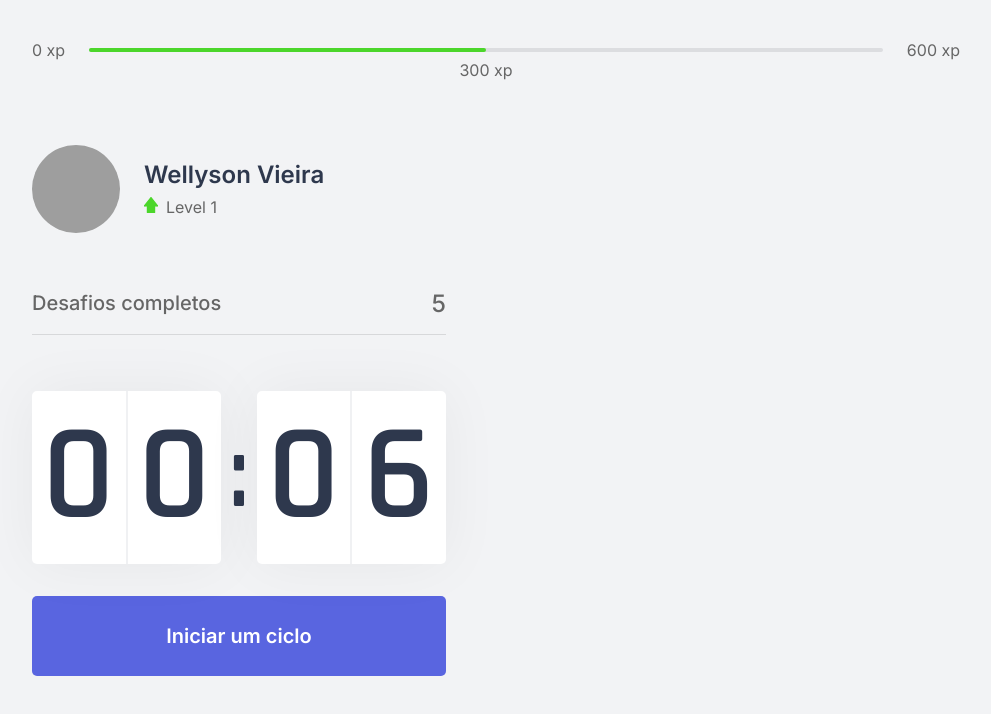
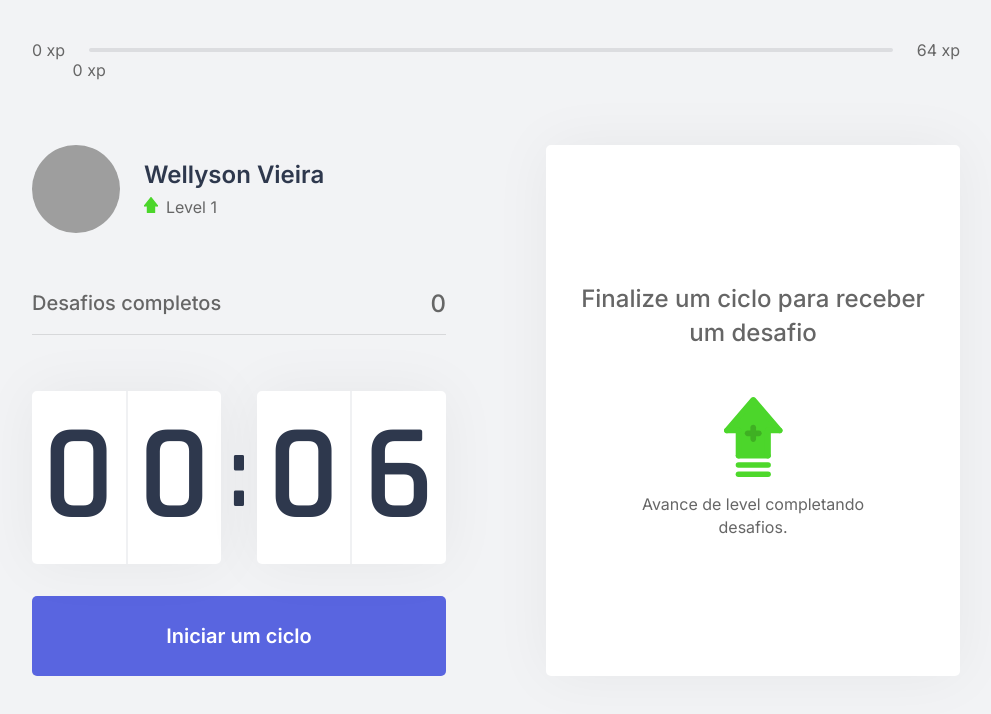
Before and after one commit to wellysonvie/NLW-4, a Next.js app: page / in a window 1280 px wide. Shown: the top 714 px of the page, without its empty margins (144-1135 px from the left). Built offline with nearby package versions, Linux system fonts and the light colour scheme; grey boxes are pictures that could not be loaded.

Commit message:
feat: create challenge context

```diff
--- /dev/null
+++ b/challenges.json
@@ -0,0 +1,62 @@
+[
+	{
+		"type": "body",
+		"description": "Estique um de seus braços com a palma da mão virada para frente e puxe os dedos para cima por 10 segundos por mão.",
+		"amount": 80
+	},
+	{
+		"type": "body",
+		"description": "Estique seu braço contra o peito e puxe-o utilizando o outro braço por 10 segundos por braço.",
+		"amount": 60
+	},
+	{
+		"type": "body",
+		"description": "Puxe seu pescoço com a ajuda da mão para a direita e para a esquerda, permanecendo na posição por alguns segundos.",
+		"amount": 70
+	},
+	{
+		"type": "body",
+		"description": "Com as duas mãos na parte de trás da cabeça, leve-a para baixo, alongando a parte de trás da região.",
+		"amount": 60
+	},
+	{
+		"type": "body",
+		"description": "Cruze as pernas e desça com as mãos esticadas em direção ao chão. Repita o movimento com a outra perna na frente.",
+		"amount": 100
+	},
+	{
+		"type": "body",
+		"description": "Sentado, abra as pernas e tente encostar as palmas das mãos no chão, repita 3 vezes por 5 segundos.",
+		"amount": 80
+	},
+	{
+		"type": "body",
+		"description": "Puxe o joelho de encontro ao peito e segure, troque de perna após 10 segundos.",
+		"amount": 50
+	},
+	{
+		"type": "body",
+		"description": "Sentado, cruze uma perna e incline seu tronco à frente, troque de perna após 10 segundos.",
+		"amount": 80
+	},
+	{
+		"type": "eye",
+		"description": "Sentado, feche os olhos e cubra-os com as palmas da mão durante 2 minutos, depois abra normalmente.",
+		"amount": 90
+	},
+	{
+		"type": "eye",
+		"description": "Em algum ambiente aberto, olhe o mais longe que puder em quatro direções por 3s, mexa apenas os olhos. Repita 3 vezes.",
+		"amount": 140
+	},
+	{
+		"type": "eye",
+		"description": "Usando os polegares, massage a área abaixo das sobrancelhas em movimentos circulares por 15 segundos.",
+		"amount": 70
+	},
+	{
+		"type": "body",
+		"description": "Em pé, gire a cintura o máximo que puder para a esquerda, segure por cinco segundos. Repita para a direita.",
+		"amount": 90
+	}
+]
--- /dev/null
+++ b/src/components/ChallengeBox.tsx
@@ -0,0 +1,45 @@
+import { useContext } from "react";
+import { ChallengesContext } from "../contexts/ChallengesContext";
+import styles from "../styles/components/ChallengeBox.module.css";
+
+export function ChallengeBox() {
+  const { activeChallenge, resetChallenge } = useContext(ChallengesContext);
+
+  return (
+    <div className={styles.challengeBoxContainer}>
+      { activeChallenge ? (
+        <div className = {styles.challengeActive}>
+          <header>Ganhe {activeChallenge.amount} xp</header>
+          <main>
+            <img src={`icons/${activeChallenge.type}.svg`} alt=""/>
+            <strong>Novo desafio</strong>
+            <p>{activeChallenge.description}</p>
+          </main>
+          <footer>
+            <button
+              type="button"
+              className={styles.challengeFailedButton}
+              onClick={resetChallenge}
+            >
+              Falhei
+            </button>
+            <button
+              type="button"
+              className={styles.challengeSucceededButton}
+            >
+              Completei
+            </button>
+          </footer>
+        </div>
+      ) : (
+        <div className = {styles.challengeNotActive}>
+          <strong>Finalize um ciclo para receber um desafio</strong>
+          <p>
+            <img src="icons/level-up.svg" alt="Level Up" />
+            Avance de level completando desafios.
+          </p>
+        </div>
+      )}
+    </div >
+  );
+}
--- a/src/components/CompleteChallenges.tsx
+++ b/src/components/CompleteChallenges.tsx
@@ -1,10 +1,14 @@
+import { useContext } from 'react';
+import { ChallengesContext } from '../contexts/ChallengesContext';
 import styles from '../styles/components/CompleteChallenges.module.css';
 
 export function CompleteChallenges() {
+  const { challengesCompleted } = useContext(ChallengesContext);
+
   return (
     <div className={styles.completeChallengesContainer}>
       <span>Desafios completos</span>
-      <span>5</span>
+      <span>{challengesCompleted}</span>
     </div>
   );
 }
--- a/src/components/Countdown.tsx
+++ b/src/components/Countdown.tsx
@@ -1,4 +1,5 @@
-import { useState, useEffect } from 'react';
+import { useState, useEffect, useContext } from 'react';
+import { ChallengesContext } from '../contexts/ChallengesContext';
 import styles from '../styles/components/Countdown.module.css';
 
 let countdownTimeout: NodeJS.Timeout;
@@ -6,6 +7,8 @@ let countdownTimeout: NodeJS.Timeout;
 export function Countdown() {
 
   const patternTime = 0.1 * 60;
+
+  const { startNewChallenge } = useContext(ChallengesContext);
 
   const [time, setTime] = useState(patternTime);
   const [isActive, setIsActive] = useState(false);
@@ -35,6 +38,7 @@ export function Countdown() {
     } else if (isActive && time == 0) {
       setHasFinished(true);
       setIsActive(false);
+      startNewChallenge();
     }
   }, [isActive, time])
 
--- a/src/components/ExperienceBar.tsx
+++ b/src/components/ExperienceBar.tsx
@@ -1,16 +1,22 @@
+import { useContext } from 'react';
+import { ChallengesContext } from '../contexts/ChallengesContext';
 import styles from '../styles/components/ExperienceBar.module.css';
 
 export function ExperienceBar() {
+  const { currentExperience, experienceToNextLevel } = useContext(ChallengesContext);
+
+  const percentToNextLevel = Math.round((currentExperience * 100) / experienceToNextLevel);
+
   return (
     <header className={styles.experienceBar}>
       <span>0 xp</span>
       <div>
-        <div style={{ width: '50%' }} />
-        <span className={styles.currentExperience} style={{ left: '50%' }}>
-          300 xp
+        <div style={{ width: `${percentToNextLevel}%` }} />
+        <span className={styles.currentExperience} style={{ left: `${percentToNextLevel}%` }}>
+          {currentExperience} xp
         </span>
       </div>
-      <span>600 xp</span>
+      <span>{experienceToNextLevel} xp</span>
     </header>
   );
 }
--- /dev/null
+++ b/src/contexts/ChallengesContext.tsx
@@ -0,0 +1,65 @@
+import { createContext, ReactNode, useState } from "react";
+import challenges from '../../challenges.json';
+
+interface Challenge {
+  type: 'body' | 'eye';
+  description: string;
+  amount: number;
+}
+
+interface ChallengesContextData {
+  level: number;
+  currentExperience: number;
+  challengesCompleted: number;
+  experienceToNextLevel: number;
+  activeChallenge: Challenge;
+  levelUp: () => void;
+  startNewChallenge: () => void;
+  resetChallenge: () => void;
+}
+
+interface ChallengesProviderProps {
+  children: ReactNode;
+}
+
+export const ChallengesContext = createContext({} as ChallengesContextData);
+
+export function ChallengesProvider({ children }: ChallengesProviderProps) {
+  const [level, setLevel] = useState(1);
+  const [currentExperience, setCurrentExperience] = useState(0);
+  const [challengesCompleted, setChallengesCompleted] = useState(0);
+  const [activeChallenge, setActiveChallenge] = useState(null);
+
+  const experienceToNextLevel = Math.pow((level + 1) * 4, 2)
+
+  function levelUp() {
+    setLevel(level + 1);
+  }
+
+  function startNewChallenge() {
+    const randomChallengeIndex = Math.floor(Math.random() * challenges.length);
+    const challenge = challenges[randomChallengeIndex];
+    setActiveChallenge(challenge);
+  }
+
+  function resetChallenge() {
+    setActiveChallenge(null);
+  }
+
+  return (
+    <ChallengesContext.Provider
+      value={{
+        level,
+        currentExperience,
+        challengesCompleted,
+        experienceToNextLevel,
+        activeChallenge,
+        levelUp,
+        startNewChallenge,
+        resetChallenge
+      }}
+    >
+      { children}
+    </ChallengesContext.Provider>
+  );
+}
--- a/src/pages/_app.tsx
+++ b/src/pages/_app.tsx
@@ -1,7 +1,13 @@
 import '../styles/global.css';
 
+import { ChallengesProvider } from "../contexts/ChallengesContext";
+
 function MyApp({ Component, pageProps }) {
-  return <Component {...pageProps} />
+  return (
+    <ChallengesProvider>
+      <Component {...pageProps} />
+    </ChallengesProvider>
+  );
 }
 
 export default MyApp
--- a/src/pages/index.tsx
+++ b/src/pages/index.tsx
@@ -2,6 +2,7 @@ import { CompleteChallenges } from '../components/CompleteChallenges';
 import { Countdown } from '../components/Countdown';
 import { ExperienceBar } from "../components/ExperienceBar";
 import { Profile } from '../components/Profile';
+import { ChallengeBox } from '../components/ChallengeBox';
 
 import Head from 'next/head';
 
@@ -24,7 +25,7 @@ export default function Home() {
         </div>
 
         <div>
-
+          <ChallengeBox />
         </div>
       </section>
     </div>
--- /dev/null
+++ b/src/styles/components/ChallengeBox.module.css
@@ -0,0 +1,110 @@
+.challengeBoxContainer {
+  height: 100%;
+
+  background: var(--white);
+  border-radius: 5px;
+  box-shadow: 0 0 60px rgba(0, 0, 0, 0.05);
+  padding: 1.5rem 2rem;
+
+  display: flex;
+  flex-direction: column;
+  align-items: center;
+  justify-content: center;
+
+  text-align: center;
+}
+
+.challengeNotActive {
+  display: flex;
+  flex-direction: column;
+  align-items: center;
+}
+
+.challengeNotActive strong {
+  font-size: 1.5rem;
+  font-weight: 500;
+  line-height: 1.4;
+}
+
+.challengeNotActive p {
+  display: flex;
+  flex-direction: column;
+  align-items: center;
+  line-height: 1.4;
+  max-width: 70%;
+  margin-top: 3rem;
+}
+
+.challengeNotActive img {
+  margin-bottom: 1rem;
+}
+
+.challengeActive {
+  height: 100%;
+
+  display: flex;
+  flex-direction: column;
+}
+
+.challengeActive header {
+  color: var(--blue);
+  font-weight: 600;
+  font-size: 1.25rem;
+  padding: 0 2rem 1.5rem;
+  border-bottom: 1px solid var(--gray-line);
+}
+
+.challengeActive main {
+  flex: 1;
+  display: flex;
+  flex-direction: column;
+  align-items: center;
+  justify-content: center;
+}
+
+.challengeActive main strong {
+  font-weight: 600;
+  font-size: 2rem;
+  color: var(--title);
+  margin: 1.5rem 0 1rem;
+}
+
+.challengeActive main p {
+  line-height: 1.5;
+}
+
+.challengeActive footer {
+  display: grid;
+  grid-template-columns: 1fr 1fr;
+  gap: 1rem;
+}
+
+.challengeActive footer button {
+  height: 3rem;
+
+  display: flex;
+  align-items: center;
+  justify-content: center;
+
+  border: 0;
+  border-radius: 5px;
+
+  color: var(--white);
+
+  font-size: 1rem;
+  font-weight: 600;
+
+  transition: filter 0.2s;
+}
+
+.challengeActive footer button:hover {
+  filter: brightness(0.9);
+}
+
+.challengeFailedButton {
+  background: var(--red);
+}
+
+.challengeSucceededButton {
+  background: var(--green);
+}
```
